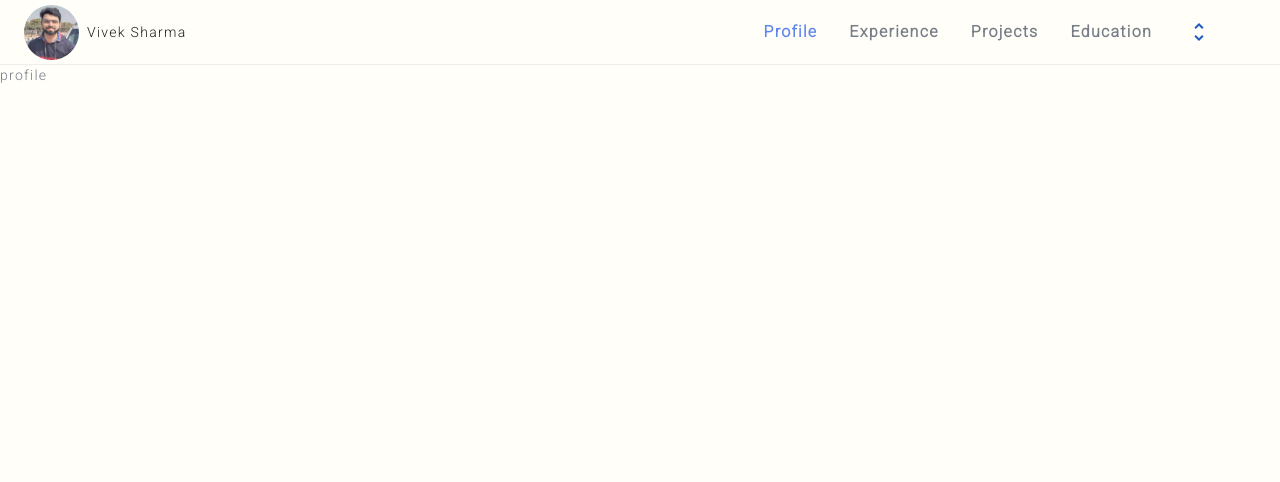
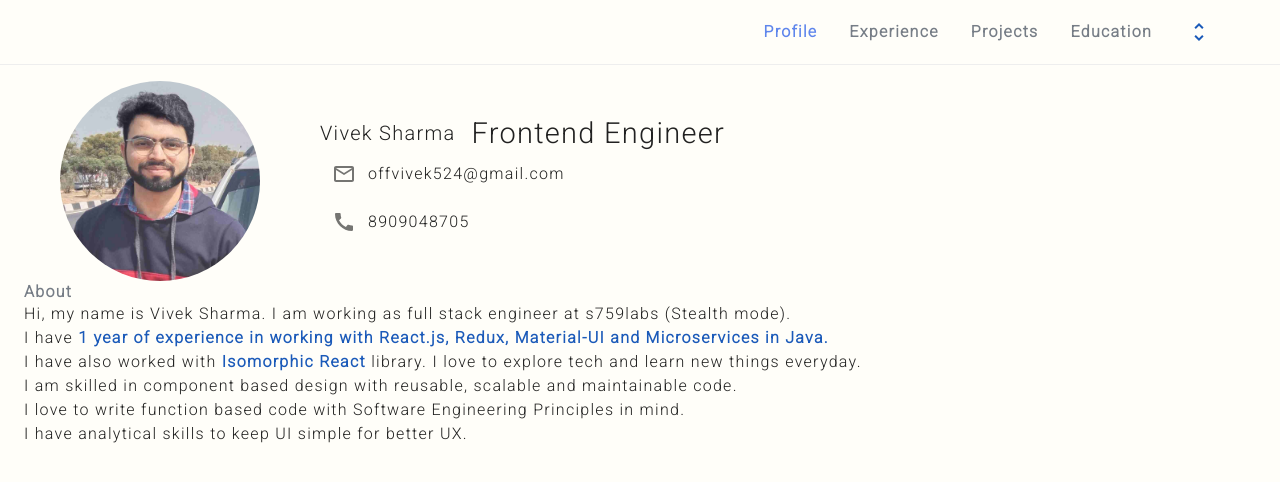
Before and after one commit to Vivekvashista/web-portfolio, a React (Create React App) app: page /Profile in a window 1280 px wide. Shown: the top 482 px of the page. Built offline with nearby package versions, Linux system fonts and the light colour scheme.

Commit message:
partially written profile page

```diff
--- a/src/App.js
+++ b/src/App.js
@@ -1,5 +1,5 @@
 import React from 'react';
-import {BrowserRouter, Route, Switch} from "react-router-dom";
+import {BrowserRouter, Route, Switch, Redirect} from "react-router-dom";
 import AppLayout from "./layout/AppLayout";
 import Fallback from "./components/fallbackPages/Fallback";
 import Routes from "./Routes";
--- a/src/Routes.js
+++ b/src/Routes.js
@@ -1,9 +1,11 @@
 import React from "react";
+import {Redirect} from "react-router-dom";
 
 const SectionRenderer = React.lazy(() => import("./components/SectionRenderer"));
 
 const Routes = [
-  { path: "/:id", exact: true, component: SectionRenderer}
+  { path: "/:id", exact: true, component: SectionRenderer},
+  { path: "/", exact: true, render: (props) => <Redirect to="/Profile"/>}
 ]
 
 export default Routes;
--- a/src/components/Profile.js
+++ b/src/components/Profile.js
@@ -1,13 +1,96 @@
 import React from 'react';
 import Page from "../layout/Page";
+import {Grid} from "@material-ui/core";
+import {Avatar} from "@material-ui/core";
+import image from '../assets/photo.jpg';
+import {Box} from "@material-ui/core";
+import {Typography} from "@material-ui/core";
+import JobTitleWithEffect from "../layout/components/JobTitleWithEffect";
+import {makeStyles} from "@material-ui/core/styles";
+import {PersonalDetails} from "../utils/constants";
+import {IconButton} from "@material-ui/core";
+import {MailOutline} from "@material-ui/icons";
+import {Call} from "@material-ui/icons";
+import Heading from "./helperComponents/Heading";
+import Highlight from "./helperComponents/Highlight";
 
 const Profile = () => {
+  const classes = useStyles();
 
   return (
     <Page>
-      profile
+      <Grid container className={classes.paddingTop} alignItems='center'>
+        <Grid item xl={3} lg={3} md={4} sm={5} xs={12} className={classes.center}>
+          <Avatar alt="Display Picture" src={image} className={classes.large}>
+            V
+          </Avatar>
+        </Grid>
+        <Grid item xl={9} lg={9} md={8} sm={7} xs={12}>
+          <Box display='flex' alignItems='center'>
+            <Typography variant='h4' component='h2' className={classes.marginRight}>
+              {PersonalDetails.MY_NAME}
+            </Typography>
+            <JobTitleWithEffect
+              typographyProps={{
+                variant:'h2',
+                component:'h1'
+              }}
+            />
+          </Box>
+          <Box display='flex' alignItems='center'>
+            <IconButton disableRipple>
+              <MailOutline/>
+            </IconButton>
+            <Typography variant='body1' component='div'>
+              {PersonalDetails.EMAIL}
+            </Typography>
+          </Box>
+          <Box display='flex' alignItems='center'>
+            <IconButton disableRipple>
+              <Call/>
+            </IconButton>
+            <Typography variant='body1' component='div'>
+              {PersonalDetails.CONTACT}
+            </Typography>
+          </Box>
+        </Grid>
+      </Grid>
+
+      <Box paddingLeft={3}>
+        <Heading text={'About'}/>
+        <Typography variant='body1' component='div'>
+          Hi, my name is Vivek Sharma. I am working as full stack engineer at s759labs (Stealth mode).<br/>
+          I have
+          <Highlight
+            text={"1 year of experience in working with React.js, Redux, Material-UI and Microservices in Java."}/>
+          <br/>
+          I have also worked with
+          <Highlight text={"Isomorphic React"}/>
+          library. I love to explore tech and learn new things everyday.<br/>
+          I am skilled in component based design with reusable, scalable and maintainable code.<br/>
+          I love to write function based code with Software Engineering Principles in mind.<br/>
+          I have analytical skills to keep UI simple for better UX.<br/>
+        </Typography>
+      </Box>
     </Page>
   );
 };
 
+const useStyles = makeStyles(theme => ({
+  large: {
+    width: 200,
+    height: 200
+  },
+  center: {
+    display: 'flex',
+    justifyContent: 'center',
+  },
+  marginRight: {
+    marginRight: theme.spacing(2)
+  },
+  paddingTop: {
+    paddingTop: theme.spacing(2)
+  }
+}));
+
 export default Profile;
--- /dev/null
+++ b/src/components/helperComponents/Heading.js
@@ -0,0 +1,12 @@
+import React from 'react';
+import {Typography} from "@material-ui/core";
+
+const Heading = ({ text }) => {
+  return (
+    <Typography variant='h5' component='h6' color='textSecondary'>
+      {text}
+    </Typography>
+  );
+};
+
+export default Heading;
--- /dev/null
+++ b/src/components/helperComponents/Highlight.js
@@ -0,0 +1,15 @@
+import React from 'react';
+import {Typography} from "@material-ui/core";
+
+const typographyProps = {variant: "h5", component: 'span'};
+
+const Highlight = ({ text }) => {
+
+  return (
+    <Typography {...typographyProps} color="secondary">
+      &nbsp;{text}&nbsp;
+    </Typography>
+  );
+};
+
+export default Highlight;
--- a/src/layout/AppHeader.js
+++ b/src/layout/AppHeader.js
@@ -18,6 +18,7 @@ import {useEffect} from "react";
 import {useHistory, useLocation} from 'react-router-dom';
 import JobTitleWithEffect from "./components/JobTitleWithEffect";
 import MenuRenderer from "../components/helperComponents/MenuRenderer";
+import {PersonalDetails} from "../utils/constants";
 
 const AppHeader = () => {
   const classes = useStyles();
@@ -29,7 +30,7 @@ const AppHeader = () => {
   const getNavItem = (index) => {
     return ({
       variant: 'h5',
-      color: index === activeTab ? "textSecondary" : "textPrimary"
+      className: activeTab === index ? classes.active : classes.textSecondary
     });
   };
 
@@ -47,15 +48,23 @@ const AppHeader = () => {
   return (
     <AppBar position='sticky' elevation={0} className={classes.horizontalLine}>
       <Toolbar>
+        {
+          activeTab !==0 &&
           <Box display='flex' alignItems='center'>
             <Avatar src={Photo} alt='Vivek' className={classes.large}/>
             <Box className={classes.info}>
               <Typography variant='body2' component='div'>
-              Vivek Sharma
+                {PersonalDetails.MY_NAME}
               </Typography>
-            <JobTitleWithEffect/>
+              <JobTitleWithEffect
+                typographyProps={{
+                  variant: 'h5',
+                  component: 'div'
+                }}
+              />
             </Box>
           </Box>
+        }
         <List component='nav' classes={{root: classes.list}}>
           {
             constants.navItems.slice(0,4).map((item, index) => (
@@ -121,6 +130,12 @@ const useStyles = makeStyles(theme => ({
   },
   horizontalLine: {
     borderBottom: `1px solid ${theme.palette.grey["200"]}`
+  },
+  textSecondary: {
+    color: theme.palette.text.secondary,
+  },
+  active: {
+    color: theme.palette.text.hint,
   }
 }));
 export default AppHeader;
--- a/src/layout/Page.js
+++ b/src/layout/Page.js
@@ -14,7 +14,7 @@ const Page = ({ children }) => {
 
 const useStyles = makeStyles(theme => ({
   container: {
-    height: 'calc(100vh - 64px)',
+    height: 'calc(100vh - 70px)',
     background: theme.palette.background.main
   }
 }));
--- a/src/layout/components/JobTitleWithEffect.js
+++ b/src/layout/components/JobTitleWithEffect.js
@@ -5,7 +5,7 @@ import {useEffect} from "react";
 import TypingEffect from "../../services/TypingEffect";
 import constants from "../../utils/constants";
 
-const JobTitleWithEffect = () => {
+const JobTitleWithEffect = ({ typographyProps }) => {
   const [jobTitle, setJobTitle] = useState("");
 
   useEffect(() => {
@@ -19,7 +19,7 @@ const JobTitleWithEffect = () => {
 
   return (
     <>
-      <Typography variant='h5' component='div'>
+      <Typography {...typographyProps}>
         {jobTitle}
       </Typography>
     </>
--- a/src/services/TypingEffect.js
+++ b/src/services/TypingEffect.js
@@ -24,6 +24,7 @@ function TypingEffect() {
       arr.length * 20
     );
     console.debug({intervalDelay});
+    showInterestedJobTitles(setState, new InterestService(arr));
     loopInterval = setInterval(() => {
       showInterestedJobTitles(setState, new InterestService(arr));
     }, intervalDelay * DELAY_FOR_CHARACTER);
--- a/src/theming/theme.js
+++ b/src/theming/theme.js
@@ -20,8 +20,8 @@ export const theme = createTheme({
       main: "#FFFEF9",
     },
     text: {
-      primary: '#767d86',
-      secondary: '#5f86ec'
+      secondary: '#767d86',
+      hint: '#5f86ec',
     }
   },
   typography: {
--- a/src/utils/constants.js
+++ b/src/utils/constants.js
@@ -3,4 +3,19 @@ const constants = {
   interests: ["Full Stack Engineer", "Frontend Engineer", "Javascript Developer", "Web Developer"]
 }
 
+export const PersonalDetails = {
+  MY_NAME: "Vivek Sharma",
+  EMAIL: "offvivek524@gmail.com",
+  CONTACT: "8909048705",
+  ABOUT: [
+    "Hi, my name is Vivek Sharma. I am working as full stack engineer at s759labs (Stealth mode).",
+    "I have 10 months of experience in working with React.js, Redux and Microservices in Java.",
+    "I also worked with server-side rendering. I am interested in web development.",
+    "I am skilled in component based design with reusable, scalable and maintainable code.",
+    "I love to write function based code with Software Engineering Principles in mind.",
+    "I have analytical skills to keep UI simple for better UX.",
+    "I love to explore tech and learn new things everyday.",
+  ]
+}
+
 export default constants;
```
Lines whose indentation alone changed are shown as unchanged.
